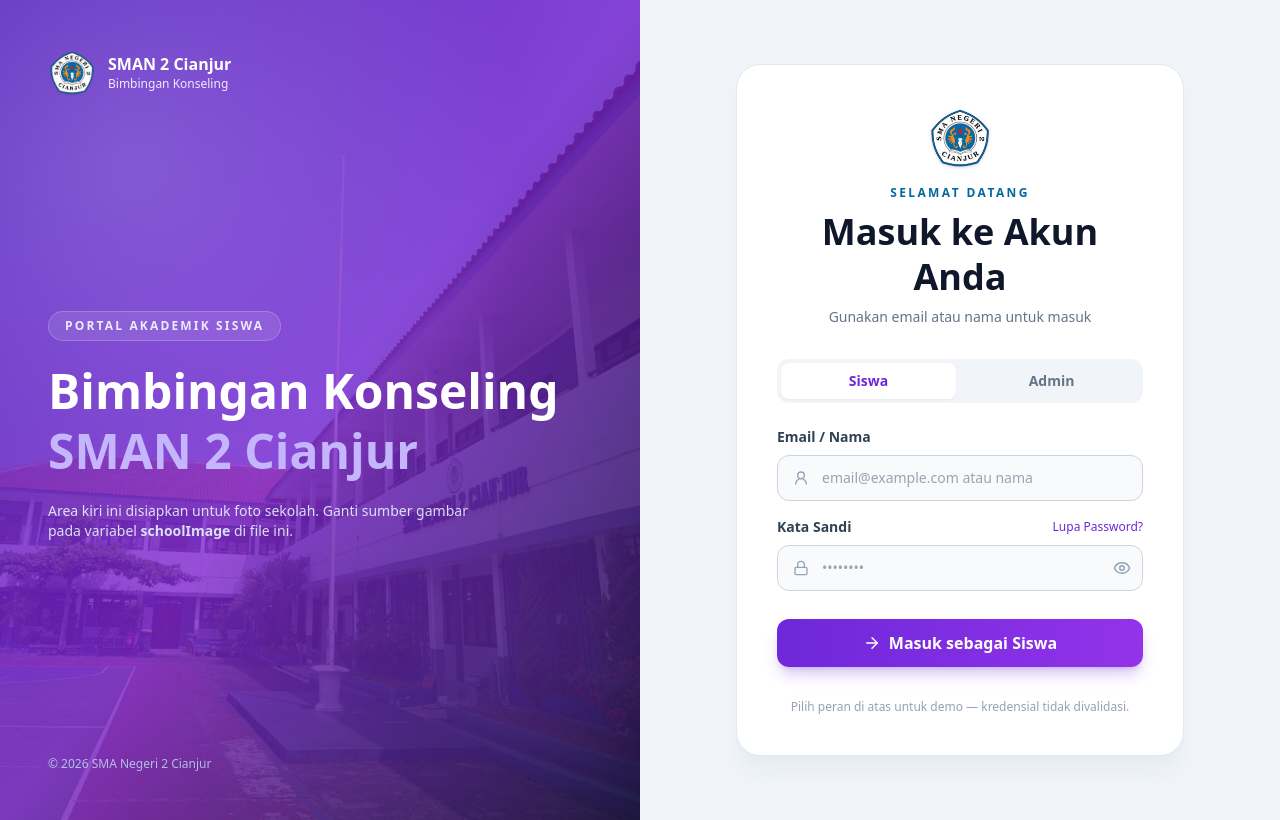
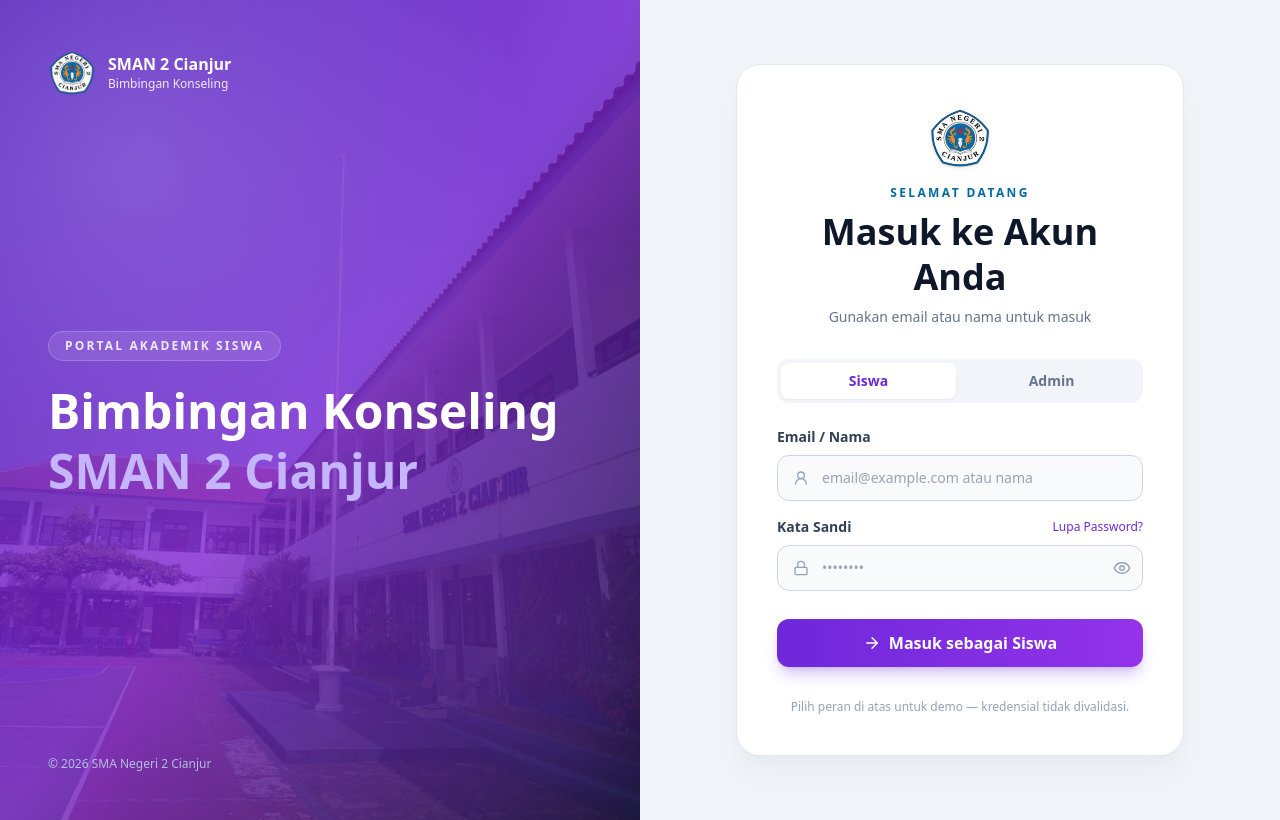
Before and after one commit to Arifkyyy/smanda, a React (Vite) app in the folder smanda-web-full/: page /login in a window 1280 px wide. Built offline with nearby package versions, Linux system fonts and the light colour scheme.

Commit message:
feat: update layout dashboard shell

```diff
--- a/smanda-web-full/src/features/auth/Login.tsx
+++ b/smanda-web-full/src/features/auth/Login.tsx
@@ -38,8 +38,8 @@
               <span className="text-violet-300">SMAN 2 Cianjur</span>
             </h1>
             <p className="mt-5 max-w-md text-sm text-cyan-50/85">
-              Area kiri ini disiapkan untuk foto sekolah. Ganti sumber gambar pada variabel
-              <span className="font-semibold"> schoolImage</span> di file ini.
+
+              <span className="font-semibold"> </span>
             </p>
           </div>
           <p className="text-xs text-cyan-100/70">© 2026 SMA Negeri 2 Cianjur</p>
```
